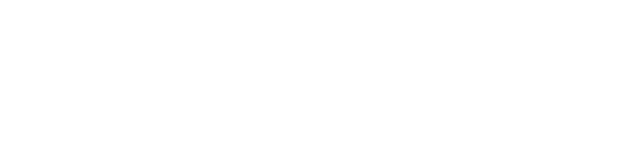
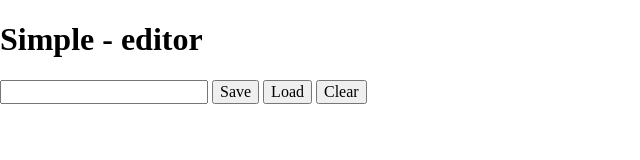
Before and after one commit to Karol-Czyzewski/simple-editor, a website built with webpack: page src/pages/index.html in a window 1280 px wide. Shown: the whole page, without its empty margins (0-640 px from the left). Built offline with nearby package versions, Linux system fonts and the light colour scheme.

Commit message:
Add HTML content

```diff
--- a/src/pages/index.html
+++ b/src/pages/index.html
@@ -6,5 +6,19 @@
     <title>Simple editor</title>
     <meta name="description" content="Your project description" />
   </head>
-  <body></body>
+  <body class="body">
+    <main class="main">
+      <section class="title">
+        <header class="title__header">
+          <h1 class="title__content">Simple - editor</h1>
+        </header>
+      </section>
+      <section class="editor">
+        <input class="editor__input editor__input--js" />
+        <button class="editor__button">Save</button>
+        <button class="editor__button">Load</button>
+        <button class="editor__button">Clear</button>
+      </section>
+    </main>
+  </body>
 </html>
```
